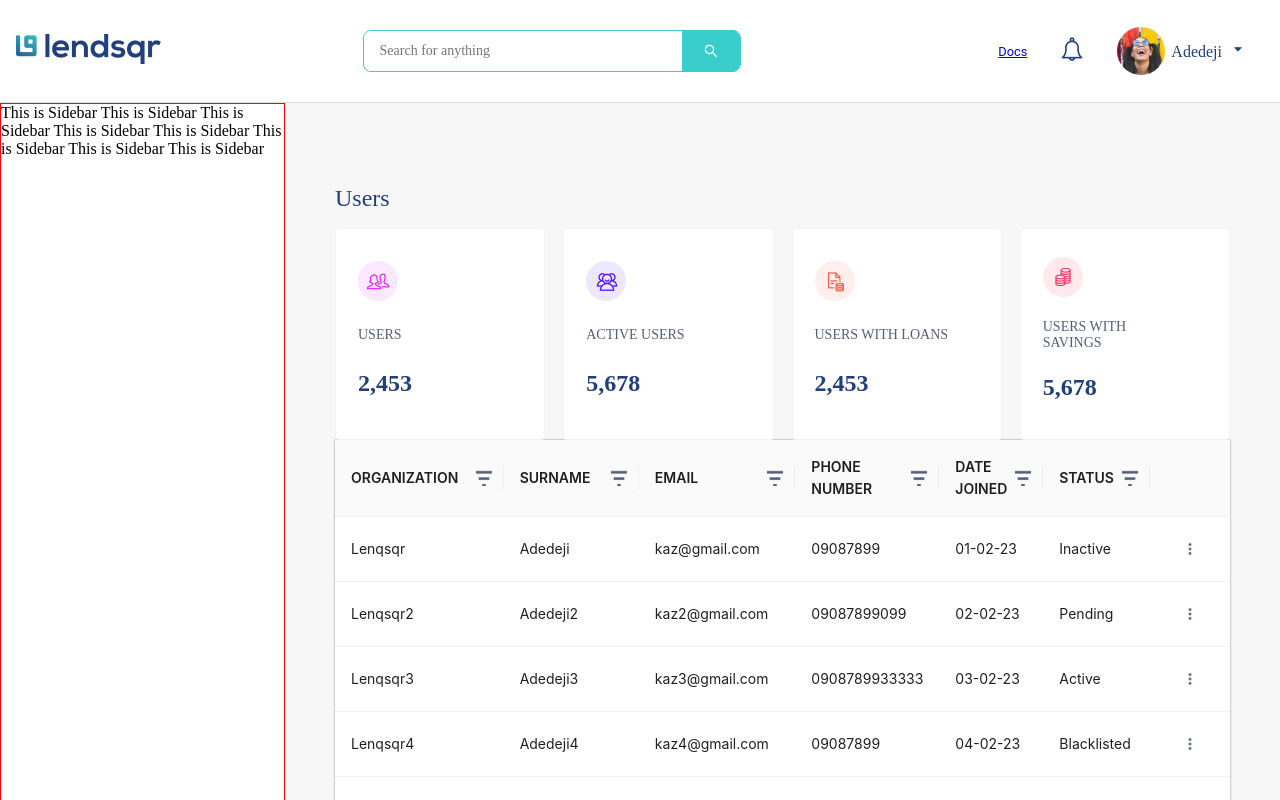
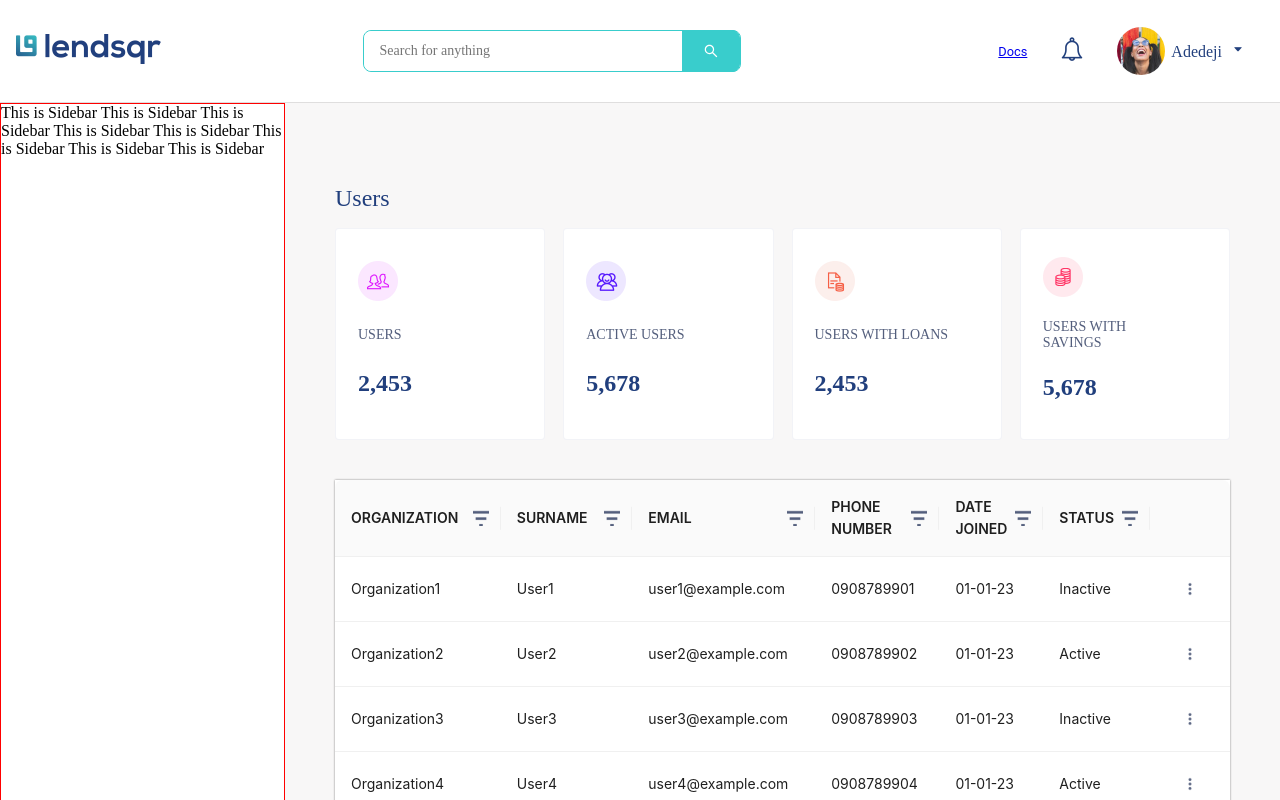
Before and after one commit to amuzatk/lendsqr-fe-test, a Next.js app: page /dashboard in a window 1280 px wide. Shown: the top 800 px of the page. Built offline with nearby package versions, Linux system fonts and the light colour scheme.

Commit message:
added filter functionalities

```diff
--- a/screens/UserInfo/UserInfo.tsx
+++ b/screens/UserInfo/UserInfo.tsx
@@ -1,5 +1,5 @@
-import React, { useState } from "react";
-import { Table, Popover, Button } from "antd";
+import React, { useEffect, useState } from "react";
+import { Table, Popover, Button, Form, Input, Select } from "antd";
 import type { ColumnsType, TableProps } from "antd/es/table";
 import Filter from "../../public/assets/icons/Filter.png";
 import ViewDetail from "../../public/assets/icons/ViewDetail.png";
@@ -18,15 +18,43 @@ interface DataType {
 }
 
 const UserInfo: React.FC = () => {
-
+  const [form] = Form.useForm();
+  const [visible, setVisible] = useState(false);
   const [popoverVisibility, setPopoverVisibility] = useState<Array<boolean>>(
     []
   );
+  const [data, setData] = useState<Array<DataType>>([]);
 
   // Initialize the popover visibility state for each item to false
   const initializePopoverVisibility = (data: DataType[]) => {
     const initialState = data.map(() => false);
     setPopoverVisibility(initialState);
+  };
+
+  // Call initializePopoverVisibility once when the component mounts
+  useEffect(() => {
+    const customData = generateCustomData();
+    initializePopoverVisibility(customData);
+    setData(customData);
+  }, []);
+  // Function to generate custom data
+  const generateCustomData = (): DataType[] => {
+    const customData: DataType[] = [];
+
+    for (let i = 1; i <= 10; i++) {
+      customData.push({
+        key: i.toString(),
+        organization: `Organization${i}`,
+        surname: `User${i}`,
+        email: `user${i}@example.com`,
+        phone: `090878990${i}`,
+        date: `01-01-23`,
+        status: i % 2 === 0 ? "Active" : "Inactive",
+        // status: i % 2 === 0 ? "Active" : "Inactive"? "Pending" : "Blacklist",
+      });
+    }
+
+    return customData;
   };
 
   // Call initializePopoverVisibility once when the component mounts
@@ -56,23 +84,80 @@ const UserInfo: React.FC = () => {
           }}
         />
       ),
-      filters: [
-        {
-          text: "Lenqsqr4",
-          value: "Lenqsqr4",
-        },
-        {
-          text: "Lenqsqr",
-          value: "Lenqsqr",
-        },
-        {
-          text: "Lenqsqr2",
-          value: "Lenqsqr2",
-        },
-      ],
-      filterSearch: true,
-      onFilter: (value: string, record) =>
-        record.organization.startsWith(value),
+      onFilterDropdownVisibleChange: (newVisible) => {
+        if (newVisible) {
+          form.resetFields();
+        }
+        setVisible(newVisible);
+      },
+      filterDropdown: (
+        <div style={{ padding: 8 }}>
+          <Form
+            form={form}
+            layout="vertical"
+            initialValues={{ organization: [] }}
+            onFinish={(values) => {
+              // Apply the selected filters for ORGANIZATION
+              const filteredData = data.filter((item) =>
+                values.organization.includes(item.organization)
+              );
+              setData(filteredData);
+              setVisible(false); // Close the filter dialog
+            }}
+          >
+            <Form.Item label="Organization" name="organization">
+              <Select mode="multiple" placeholder="Select organizations">
+                {data.map((item) => (
+                  <Select.Option
+                    key={item.organization}
+                    value={item.organization}
+                  >
+                    {item.organization}
+                  </Select.Option>
+                ))}
+              </Select>
+            </Form.Item>
+            <Form.Item label="Username" name="username">
+              <Input placeholder="Enter username" />
+            </Form.Item>
+            <Form.Item label="Email" name="email">
+              <Input placeholder="Enter email" />
+            </Form.Item>
+            <Form.Item label="Date" name="date">
+              <Input placeholder="Enter date" />
+            </Form.Item>
+            <Form.Item label="Phone Number" name="phone">
+              <Input placeholder="Enter phone number" />
+            </Form.Item>
+            <Form.Item label="Status" name="status">
+              <Select mode="multiple" placeholder="Select statuses">
+                {["Active", "Inactive", "Blacklist", "Pending"].map(
+                  (status) => (
+                    <Select.Option key={status} value={status}>
+                      {status}
+                    </Select.Option>
+                  )
+                )}
+              </Select>
+            </Form.Item>
+            <Form.Item>
+              <Button
+                htmlType="button"
+                onClick={() => {
+                  form.resetFields();
+                  setData(generateCustomData());
+                  setVisible(false); // Close the filter dialog
+                }}
+              >
+                Reset
+              </Button>
+              <Button type="primary" htmlType="submit">
+                Filter
+              </Button>
+            </Form.Item>
+          </Form>
+        </div>
+      ),
       width: "30%",
     },
     {
@@ -334,54 +419,6 @@ const UserInfo: React.FC = () => {
     },
   ];
 
-  const data: DataType[] = [
-    {
-      key: "1",
-      organization: "Lenqsqr",
-      surname: "Adedeji",
-      email: "kaz@gmail.com",
-      phone: "09087899",
-      date: "01-02-23",
-      status: "Inactive",
-    },
-    {
-      key: "2",
-      organization: "Lenqsqr2",
-      surname: "Adedeji2",
-      email: "kaz2@gmail.com",
-      phone: "09087899099",
-      date: "02-02-23",
-      status: "Pending",
-    },
-    {
-      key: "3",
-      organization: "Lenqsqr3",
-      surname: "Adedeji3",
-      email: "kaz3@gmail.com",
-      phone: "0908789933333",
-      date: "03-02-23",
-      status: "Active",
-    },
-    {
-      key: "4",
-      organization: "Lenqsqr4",
-      surname: "Adedeji4",
-      email: "kaz4@gmail.com",
-      phone: "09087899",
-      date: "04-02-23",
-      status: "Blacklisted",
-    },
-    {
-      key: "5",
-      organization: "Lenqsqr5",
-      surname: "Adedeji5",
-      email: "kaz5@gmail.com",
-      phone: "0908789955555",
-      date: "05-02-23",
-      status: "Inactive",
-    },
-  ];
-
   const onChange: TableProps<DataType>["onChange"] = (
     pagination,
     filters,
@@ -391,6 +428,14 @@ const UserInfo: React.FC = () => {
     console.log("params", pagination, filters, sorter, extra);
   };
 
-  return <Table columns={columns} dataSource={data} onChange={onChange} />;
+  return (
+    <div style={{
+      // border:"4px solid red",
+      marginTop:"40px"
+      }}>
+      <Table columns={columns} dataSource={data} onChange={onChange} />
+    </div>
+  );
 };
+
 export default UserInfo;
```
Also changed, not shown: pages/dashboard/[userId].tsx (added).
